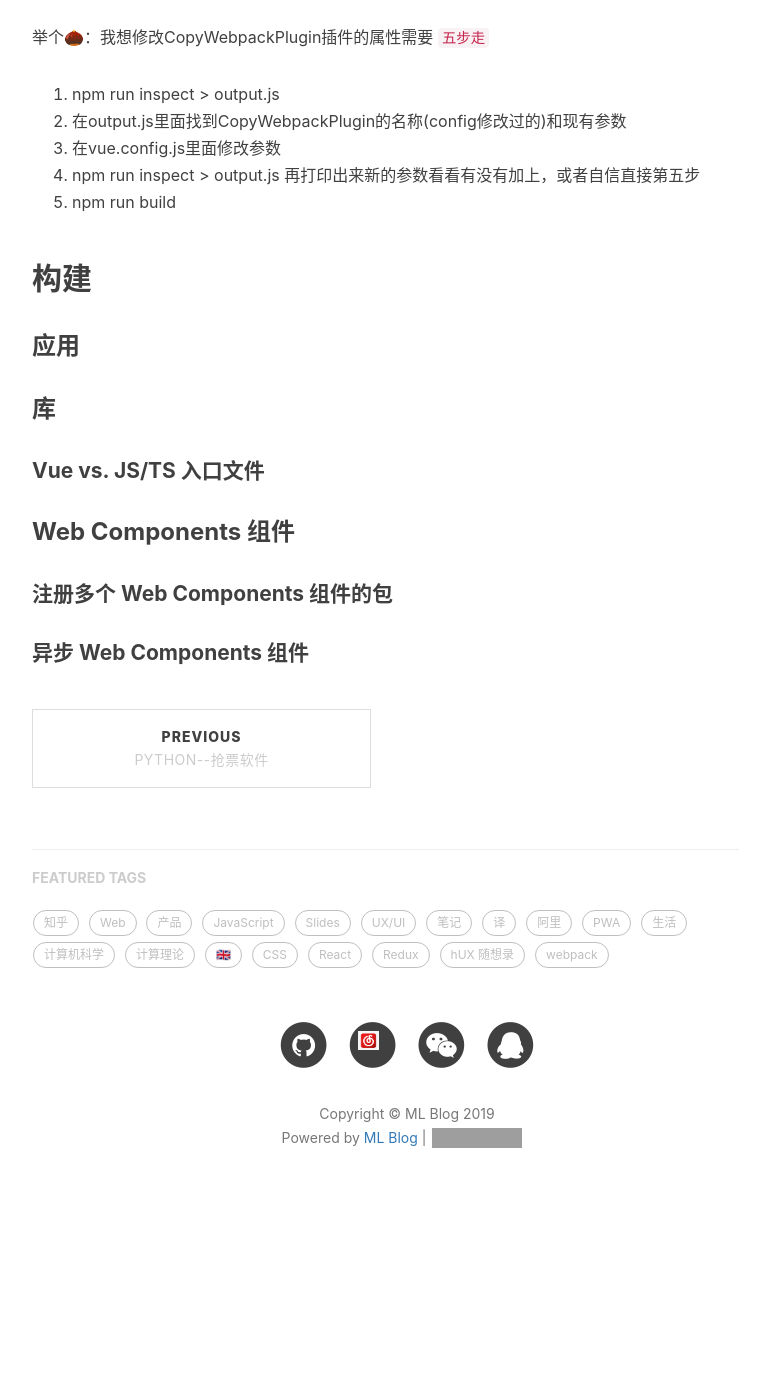
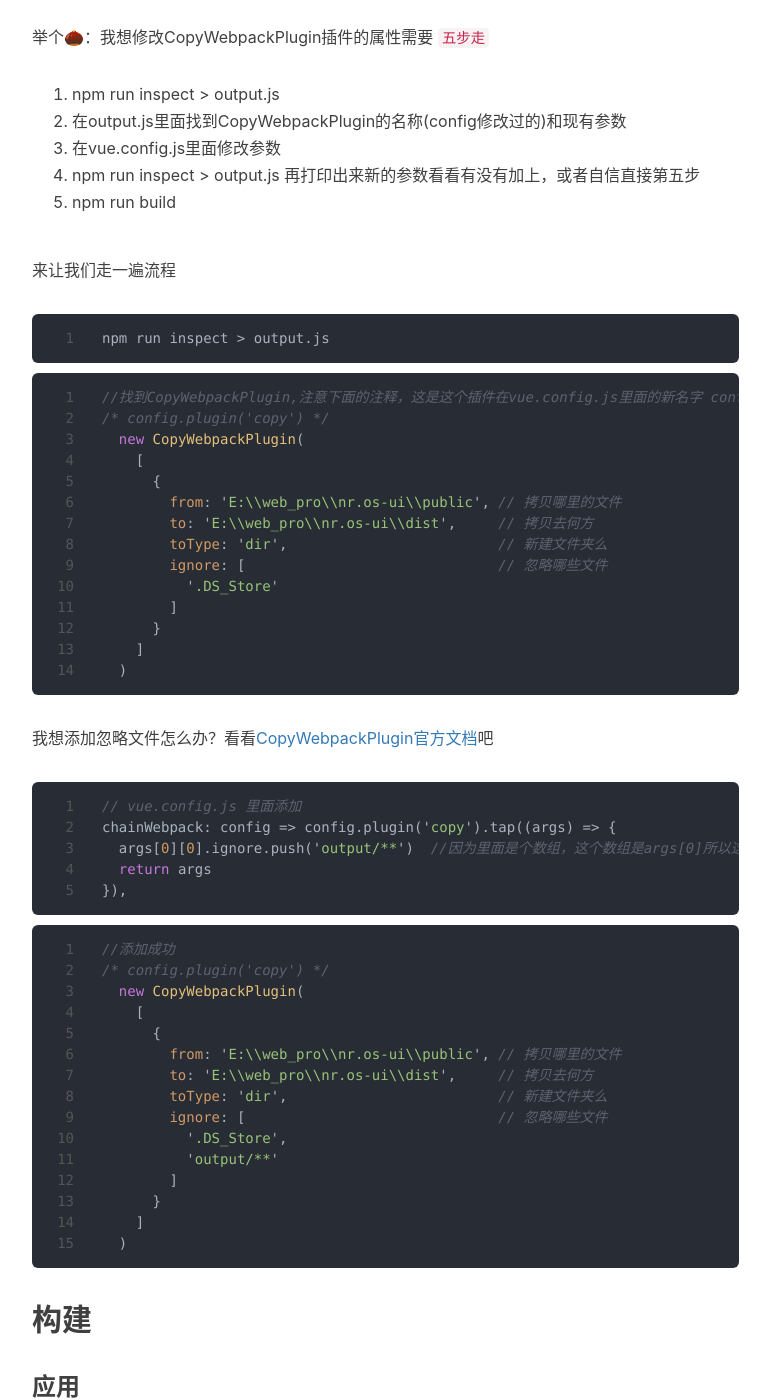
Before and after one commit to adamma1024/ml-blog, a Jekyll site: the page built from _posts/2019-06-13-vue-cli3-webpack.md, in a window 1280 px wide and 1400 px high, scrolled down 4951 px. Shown: the whole window, without its empty margins (233-1003 px from the left). Built offline with Jekyll 4.4.1, drawn with Linux system fonts in a browser that asks for light colours; comment, search, counter and statistics services are not loaded; before the commit the page ends 6193 px from its top, so only the background shows below that; grey boxes are pictures that could not be loaded.

Commit message:
五步走

````diff
--- a/_posts/2019-06-13-vue-cli3-webpack.md
+++ b/_posts/2019-06-13-vue-cli3-webpack.md
@@ -172,6 +172,55 @@ vue-cli-service inspect --plugins
 4. npm run inspect > output.js 再打印出来新的参数看看有没有加上，或者自信直接第五步
 5. npm run build
 
+来让我们走一遍流程
+
+```sh
+npm run inspect > output.js
+```
+```js
+//找到CopyWebpackPlugin,注意下面的注释，这是这个插件在vue.config.js里面的新名字 config.plugin('copy')
+/* config.plugin('copy') */
+  new CopyWebpackPlugin(
+    [
+      {
+        from: 'E:\\web_pro\\nr.os-ui\\public', // 拷贝哪里的文件
+        to: 'E:\\web_pro\\nr.os-ui\\dist',     // 拷贝去何方
+        toType: 'dir',                         // 新建文件夹么
+        ignore: [                              // 忽略哪些文件
+          '.DS_Store'
+        ]
+      }
+    ]
+  )
+```
+
+我想添加忽略文件怎么办？看看[CopyWebpackPlugin官方文档](https://www.webpackjs.com/plugins/copy-webpack-plugin/)吧
+
+```js
+// vue.config.js 里面添加
+chainWebpack: config => config.plugin('copy').tap((args) => {
+  args[0][0].ignore.push('output/**')  //因为里面是个数组，这个数组是args[0]所以这个参数里面的第一个子元素是args[0][0]
+  return args
+}),
+```
+
+```js
+//添加成功
+/* config.plugin('copy') */
+  new CopyWebpackPlugin(
+    [
+      {
+        from: 'E:\\web_pro\\nr.os-ui\\public', // 拷贝哪里的文件
+        to: 'E:\\web_pro\\nr.os-ui\\dist',     // 拷贝去何方
+        toType: 'dir',                         // 新建文件夹么
+        ignore: [                              // 忽略哪些文件
+          '.DS_Store',
+          'output/**'
+        ]
+      }
+    ]
+  )
+```
 
 ## 构建
 
````
